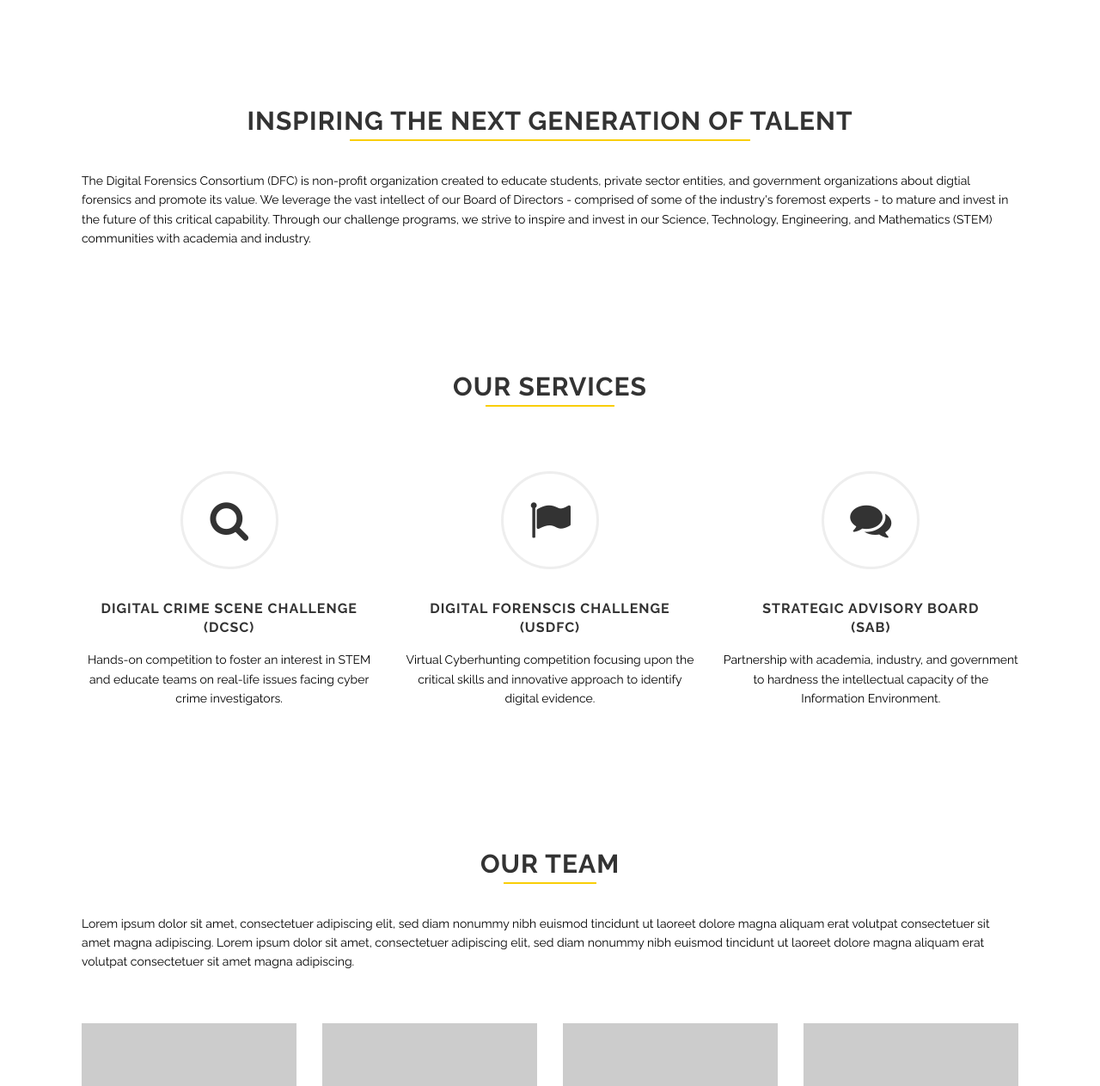
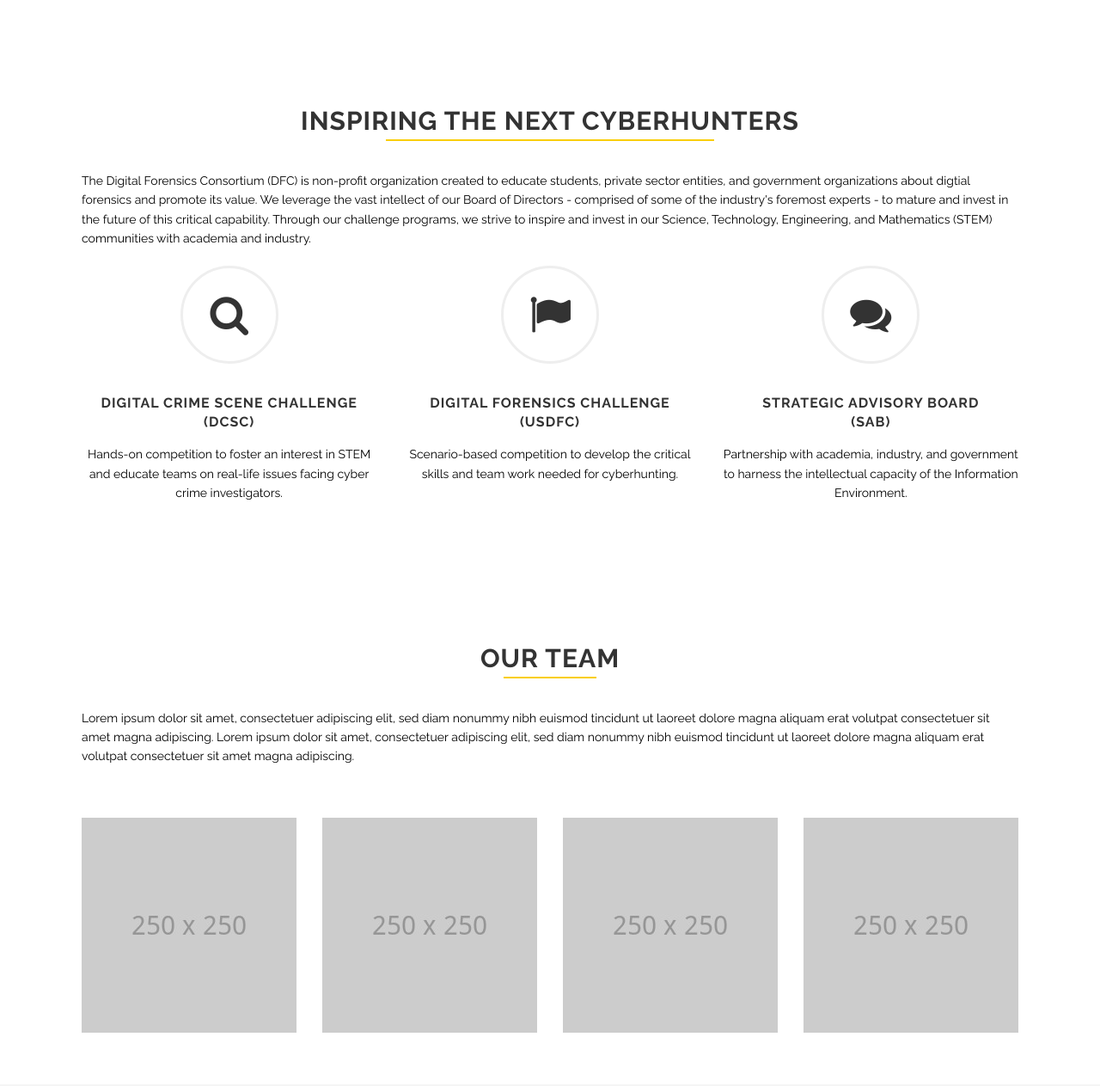
Before and after one commit to USDFC/usdfc.github.io, a Jekyll site: the page built from index.html, in a window 1280 px wide and 1400 px high, scrolled down 613 px. Shown: the part 137-1400 px from the top of the window at 86% size. Built offline with Jekyll 4.4.1, drawn with Linux system fonts in a browser that asks for light colours; nearby versions of some CDN libraries; library files that are not in the unit come from our copies.

Commit message:
Killing whitespace

```diff
--- a/index.html
+++ b/index.html
@@ -107,24 +107,13 @@ slides:
 <div class="full">
   <div class='row'>
     <div class='large-12 columns'>
-      {% include section-header.html title="Inspiring the Next Generation of Talent" %}
+      {% include section-header.html title="Inspiring the Next Cyberhunters" %}
       <div class='spacing'></div>
       <p>
          The Digital Forensics Consortium (DFC) is non-profit organization created to educate students, private sector entities, and government organizations about digtial forensics and promote its value.  We leverage the vast intellect of our Board of Directors - comprised of some of the industry's foremost experts - to mature and invest in the future of this critical capability. Through our challenge programs, we strive to inspire and invest in our Science, Technology, Engineering, and  Mathematics (STEM) communities with academia and industry.
       </p>
     </div>
   </div>
-</div>
-<div class="two spacing"></div>
-<div class="full">
-  <div class='row'>
-    <div class='large-12 columns'>
-      {% include section-header.html title="Our Services" %}
-      <div class='spacing'></div>
-      <div class='two spacing'></div>
-    </div>
-  </div>
-
   <div class="row">
     <div class="medium-4 large-4 columns">
       {%
@@ -133,18 +122,18 @@ slides:
         abbrivation='DCSC'
         desc='Hands-on competition to foster an interest in STEM and educate teams on real-life issues facing cyber crime investigators.'
         icon_class='fa fa-search'
-        delay='200'
+        delay='0'
         shape_class='icon-text-circle'
       %}
     </div>
     <div class="medium-4 large-4 columns">
       {%
         include icon-text.html
-        title='Digital Forenscis Challenge'
+        title='Digital Forensics Challenge'
         abbrivation='USDFC'
-        desc='Virtual Cyberhunting competition focusing upon the critical skills and innovative approach to identify digital evidence.'
+        desc='Scenario-based competition to develop the critical skills and team work needed for cyberhunting.'
         icon_class='fa fa-flag'
-        delay='0'
+        delay='100'
         shape_class='icon-text-circle'
       %}
     </div>
@@ -153,7 +142,7 @@ slides:
         include icon-text.html
         title='Strategic Advisory Board'
         abbrivation='SAB'
-        desc='Partnership with academia, industry, and government to hardness the intellectual capacity of the Information Environment.'
+        desc='Partnership with academia, industry, and government to harness the intellectual capacity of the Information Environment.'
         icon_class='fa fa-comments'
         delay='200'
         shape_class='icon-text-circle'
```
